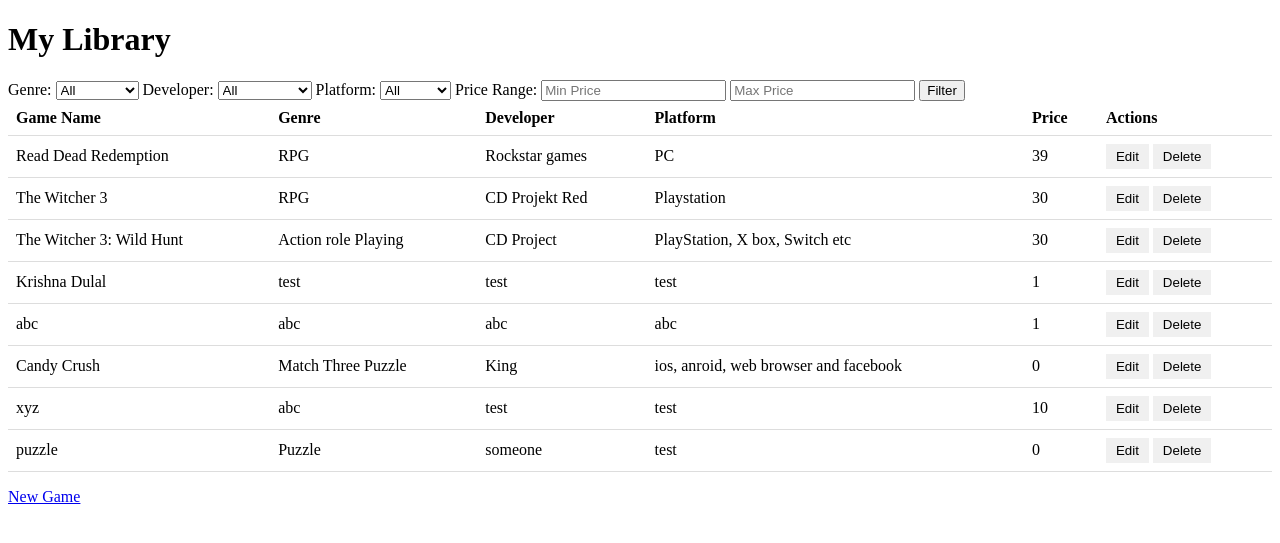
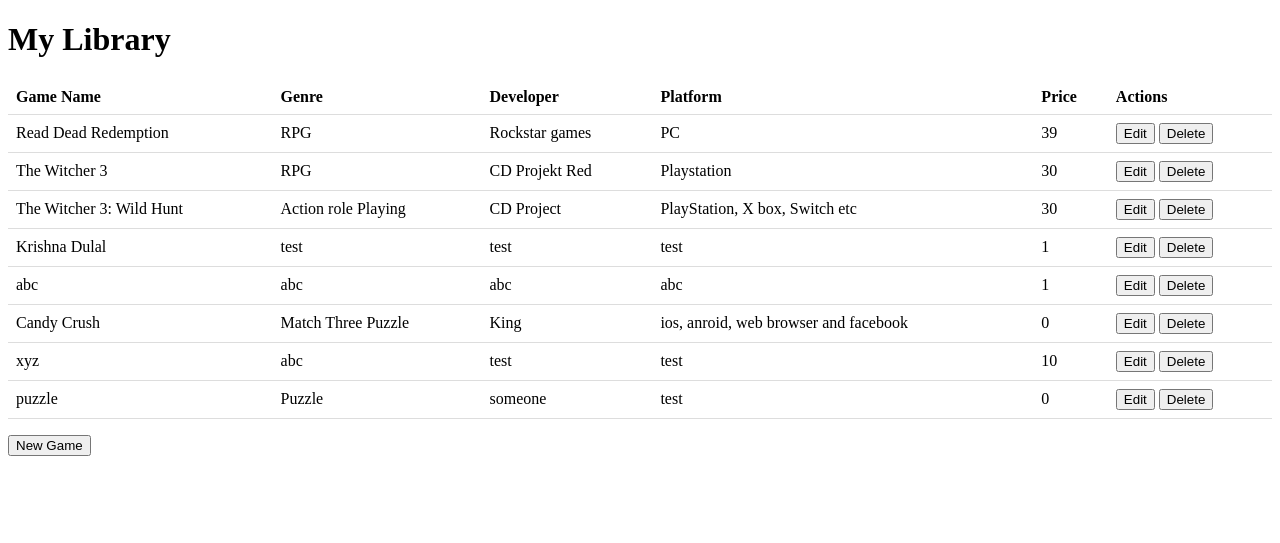
Before and after one commit to BaranKalaycioglu/CS4750, a Django app: page / in a window 1280 px wide. Shown: the top 543 px of the page. Run offline with Django 4.2, Linux system fonts and the light colour scheme; data comes from the database, SQL or seed files in the repository.

Commit message:
Updated base Table As Library.

```diff
--- a/Library/templates/game_list.html
+++ b/Library/templates/game_list.html
@@ -1,5 +1,5 @@
 <!DOCTYPE html>
-<html>
+<html xmlns="http://www.w3.org/1999/html">
 <head>
     <title>Landing Page</title>
     <style>
@@ -19,38 +19,20 @@
             cursor: pointer;
         }
     </style>
+    <script>
+        function editGame(gameId) {
+            window.location.href = "/game/edit/" + gameId;
+        }
+
+        function deleteGame(gameId) {
+            window.location.href = "/game/delete/" + gameId;
+        }
+    </script>
 </head>
 <body>
     <h1>My Library</h1>
     <form action="{{ request.path }}" method="get">
-        <label for="genre">Genre:</label>
-        <select name="genre" id="genre">
-            <option value="">All</option>
-            <option value="action">Action</option>
-            <option value="adventure">Adventure</option>
-            <option value="rpg">RPG</option>
-            <!-- Add more options as needed -->
-        </select>
-        <label for="developer">Developer:</label>
-        <select name="developer" id="developer">
-            <option value="">All</option>
-            <option value="dev1">Developer 1</option>
-            <option value="dev2">Developer 2</option>
-            <option value="dev3">Developer 3</option>
-            <!-- Add more options as needed -->
-        </select>
-        <label for="platform">Platform:</label>
-        <select name="platform" id="platform">
-            <option value="">All</option>
-            <option value="pc">PC</option>
-            <option value="console">Console</option>
-            <option value="mobile">Mobile</option>
-            <!-- Add more options as needed -->
-        </select>
-        <label for="price-range">Price Range:</label>
-        <input type="number" name="min-price" id="min-price" placeholder="Min Price">
-        <input type="number" name="max-price" id="max-price" placeholder="Max Price">
-        <button type="submit">Filter</button>
+        <!-- Filter form code -->
     </form>
     <table>
         <tr>
@@ -69,12 +51,19 @@
                 <td>{{ game.platform }}</td>
                 <td>{{ game.price }}</td>
                 <td>
-                    <button class="edit-button">Edit</button>
-                    <button class="delete-button">Delete</button>
-                </td>
+  <div style="display: inline-block;">
+    <button onclick="window.location.href='{% url 'game_edit' game.id %}'">Edit</button>
+  </div>
+  <div style="display: inline-block;">
+    <button onclick="window.location.href='{% url 'game_delete' game.id %}'">Delete</button>
+  </div>
+</td>
+
+
             </tr>
         {% endfor %}
     </table>
-    <p><a href="{% url 'game_add' %}">New Game</a></p>
+    <p><button onclick="window.location.href='{% url 'game_add' %}'">New Game</button>
+        </p>
 </body>
 </html>
```
